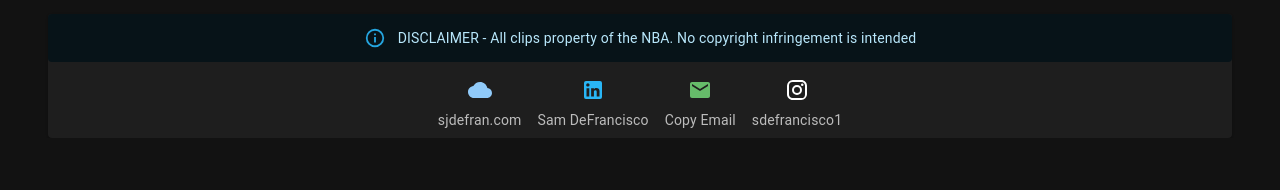
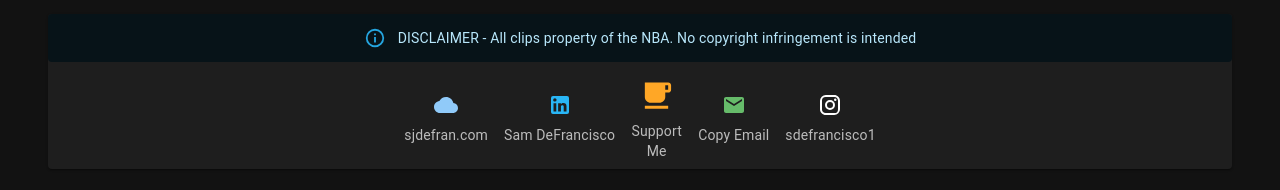
Before and after one commit to sjdefran1/CrossoverClips, a React (Create React App) app in the folder frontend/nba-frontend/: page /#/ in a window 1280 px wide. Shown: the part 741-931 px from the top of the page. Before the commit the page ends 879 px from the top, so only its background shows below. Built offline with nearby package versions, Linux system fonts and the light colour scheme; no server answers.

Commit message:
added support me icon to footer

```diff
--- a/frontend/nba-frontend/src/components/DownloadHelp.jsx
+++ b/frontend/nba-frontend/src/components/DownloadHelp.jsx
@@ -27,7 +27,7 @@ import d1 from "../static/d1.gif";
 import d2 from "../static/d2.gif";
 
 export default function DownloadHelp(props) {
-  const [expanded, setExpanded] = React.useState("safari");
+  const [expanded, setExpanded] = React.useState("");
 
   const handleChange = (panel) => (event, newExpanded) => {
     setExpanded(newExpanded ? panel : false);
--- a/frontend/nba-frontend/src/components/NbaFooter.jsx
+++ b/frontend/nba-frontend/src/components/NbaFooter.jsx
@@ -9,6 +9,8 @@ import InstagramIcon from "@mui/icons-material/Instagram";
 import LinkedInIcon from "@mui/icons-material/LinkedIn";
 import PersonPinIcon from "@mui/icons-material/PersonPin";
 import CloudIcon from "@mui/icons-material/Cloud";
+import FreeBreakfastIcon from "@mui/icons-material/FreeBreakfast";
+
 import {
   Container,
   Alert,
@@ -69,6 +71,7 @@ function Footer(props) {
                   sjdefran.com
                 </Typography>
               </Link>
+
               <Link
                 href='https://www.linkedin.com/in/sam-defrancisco-4373361b3/'
                 target='_blank'
@@ -85,6 +88,28 @@ function Footer(props) {
 
                 <Typography variant='body2' color={"text.secondary"}>
                   Sam DeFrancisco
+                </Typography>
+              </Link>
+
+              <Link
+                href='https://www.buymeacoffee.com/sjdefran'
+                target='_blank'
+                rel='noreferrer'
+                sx={{
+                  textDecoration: "none",
+                  "&:hover": {
+                    textDecoration: "underline",
+                  },
+                }}>
+                <IconButton>
+                  <FreeBreakfastIcon color='warning' fontSize='large' />
+                </IconButton>
+
+                <Typography variant='body2' color={"text.secondary"}>
+                  {"Support"}
+                </Typography>
+                <Typography variant='body2' color={"text.secondary"}>
+                  {"Me"}
                 </Typography>
               </Link>
 
@@ -141,6 +166,27 @@ function Footer(props) {
 
         <Hidden smUp>
           <Box>
+            <Link
+              href='https://www.buymeacoffee.com/sjdefran'
+              target='_blank'
+              rel='noreferrer'
+              sx={{
+                textDecoration: "none",
+                "&:hover": {
+                  textDecoration: "underline",
+                },
+              }}>
+              <IconButton>
+                <FreeBreakfastIcon color='warning' fontSize='large' />
+              </IconButton>
+
+              <Typography variant='body2' color={"text.secondary"}>
+                {"Support"}
+              </Typography>
+              <Typography variant='body2' color={"text.secondary"}>
+                {"Me"}
+              </Typography>
+            </Link>
             <Stack
               spacing={2}
               direction={"row"}
@@ -240,6 +286,7 @@ function Footer(props) {
           </Box>
         </Hidden>
       </Paper>
+      <br></br>
     </Container>
   );
 }
```
